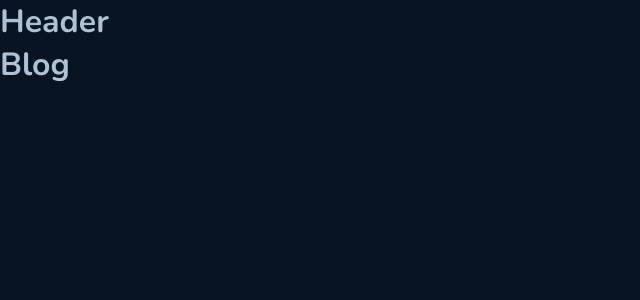
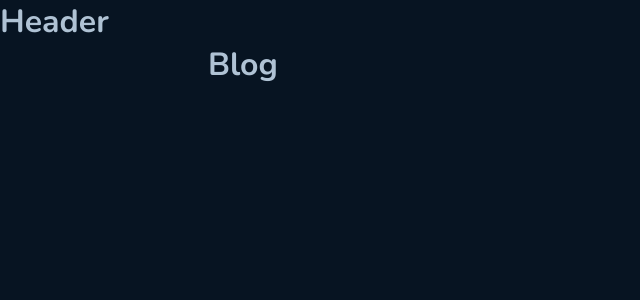
Before and after one commit to davirlima/github-blog, a React (Vite) app: page / in a window 1280 px wide. Shown: the top 300 px of the page, without its empty margins (0-640 px from the left). Built offline with nearby package versions, Linux system fonts and the light colour scheme.

Commit message:
estilizando o layout de rotas

```diff
--- a/src/pages/layout/DefaultLayout.tsx
+++ b/src/pages/layout/DefaultLayout/index.tsx
@@ -1,13 +1,14 @@
-import { Header } from "../../components/Header";
+import { Header } from "../../../components/Header";
 import { Outlet } from "react-router-dom";
+import { LayoutContent } from "./styles";
 
 export function DefaultLayout() {
   return (
     <>
       <Header />
-      <main>
+      <LayoutContent>
         <Outlet />
-      </main>
+      </LayoutContent>
     </>
   );
 }
--- /dev/null
+++ b/src/pages/layout/DefaultLayout/styles.ts
@@ -0,0 +1,11 @@
+import styled from "styled-components";
+
+export const LayoutContent = styled.main`
+  width: 100%;
+  max-width: 864px;
+  margin: 0 auto;
+
+  @media screen and (max-width: 864px) {
+    padding: 0 2rem;
+  }
+`;
```
